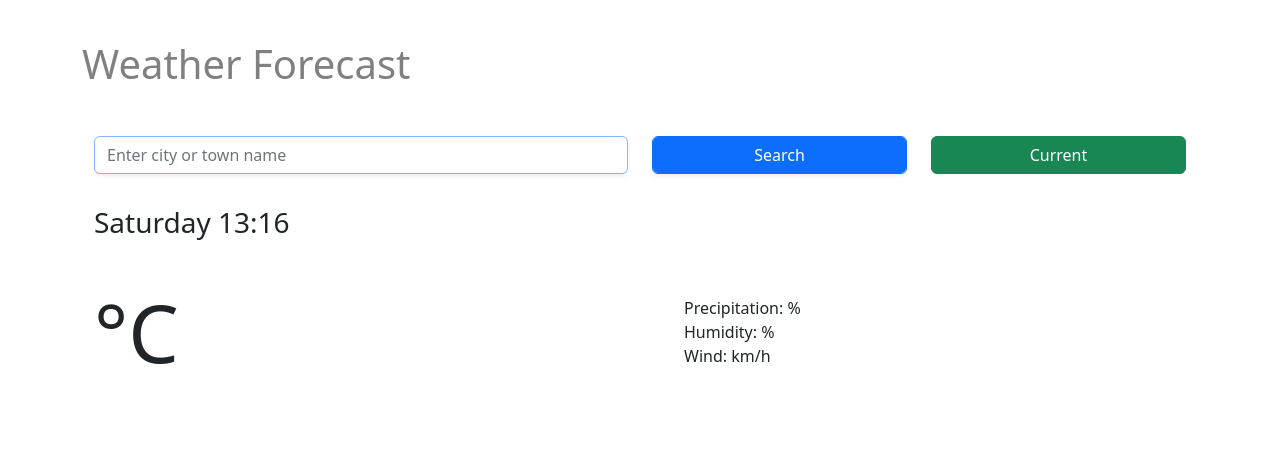
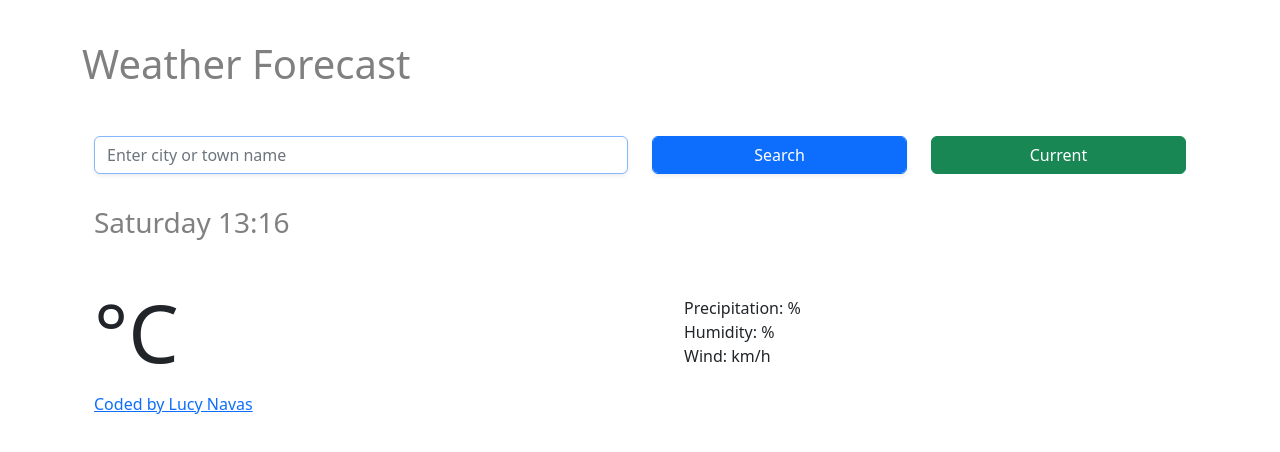
Before and after one commit to LucyCantCode/scp-wk6-weather-app, a plain HTML site: page index.html in a window 1280 px wide. Drawn offline with nearby package versions, Linux system fonts and the light colour scheme; no server answers.

Commit message:
Added link to my GitHub

```diff
--- a/index.html
+++ b/index.html
@@ -95,7 +95,8 @@
             <li>Wind: <span id="wind"></span> km/h</li>
           </ul>
         </div>
-
+        <br />
+        <a href="https://github.com/LucyCantCode/scp-wk6-weather-app" target="_blank">Coded by Lucy Navas</a>
       </div>
       </section>
       <br />
--- a/styles.css
+++ b/styles.css
@@ -20,11 +20,12 @@ h2 {
 }
 
 h3 {
-  font-size: 20px;
+  font-size: 16px;
+  color: grey;
 }
 
 h4 {
-  font-size: 20px;
+  font-size: 18px;
   color: grey;
 }
 
```
